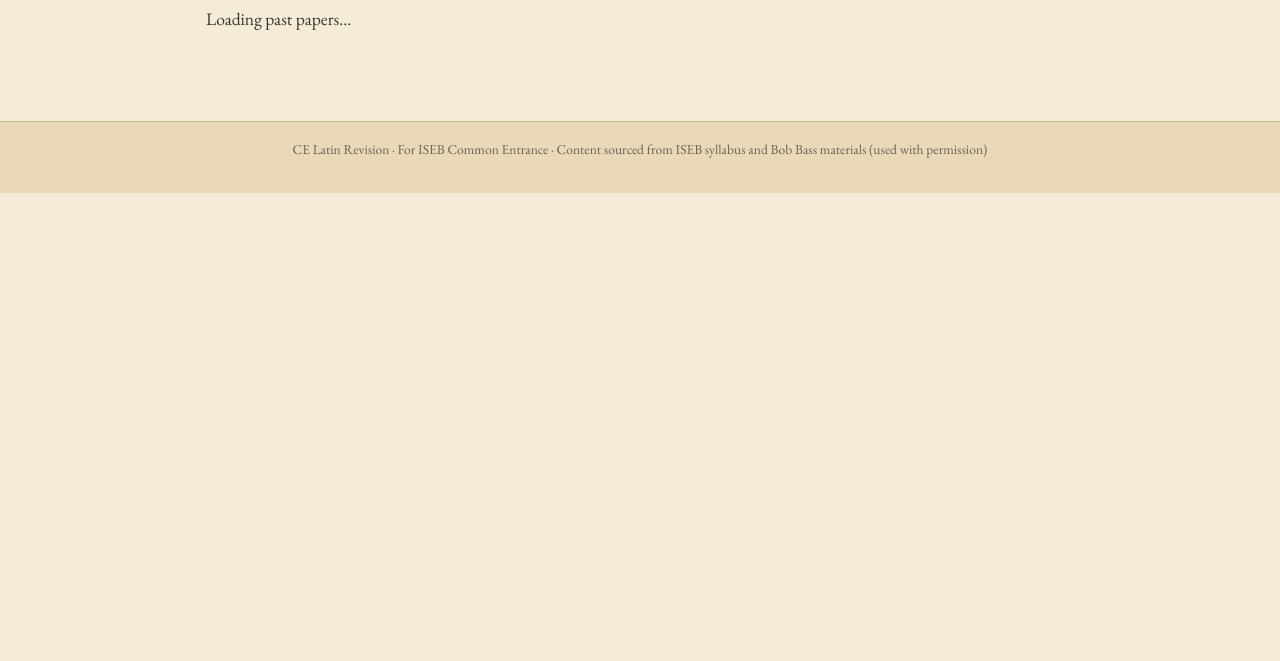
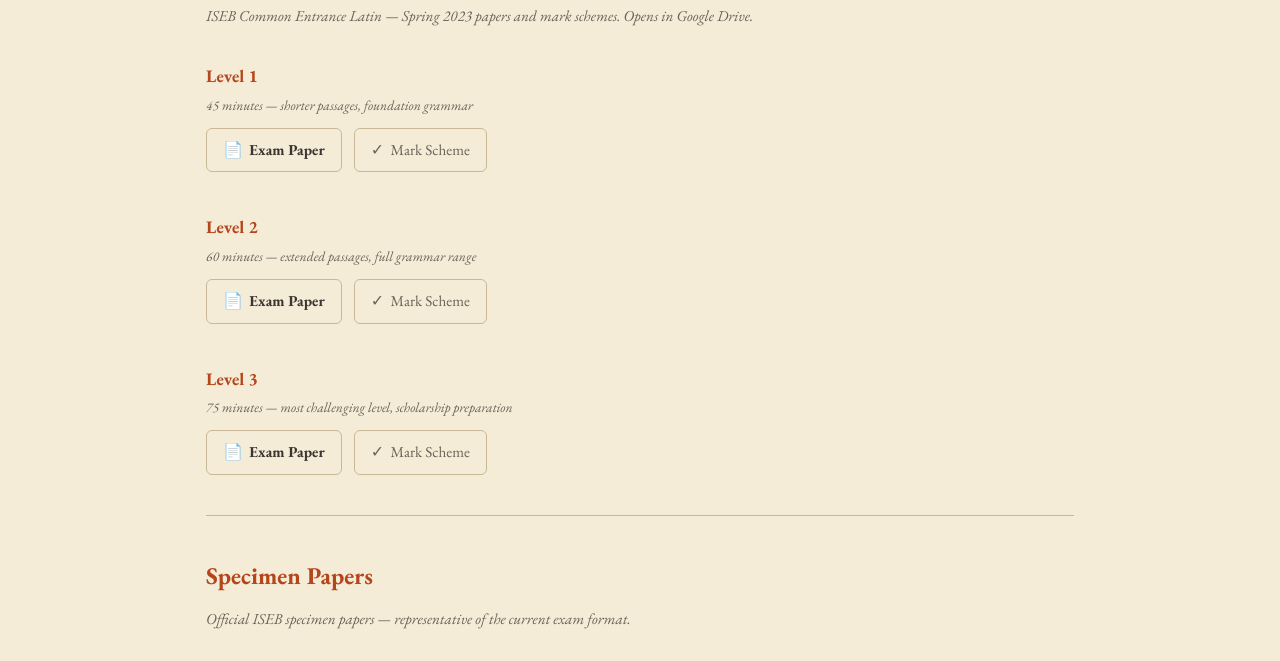
Before and after one commit to joshlamb9-tech/Latin-Revision, a plain HTML site: page papers.html in a window 1280 px wide. Shown: the part 122-783 px from the top of the page. Drawn offline with nearby package versions, Linux system fonts and the light colour scheme.

Commit message:
feat(04-02): add Specimen Papers section to papers.html
- Added hr separator between Spring 2023 and specimen sections
- Added h2 heading 'Specimen Papers' with papers-intro paragraph
- Added styled 'coming soon' notice (no broken links — no specimens available yet)
- Spring 2023 section unchanged

```diff
--- a/papers.html
+++ b/papers.html
@@ -11,6 +11,64 @@
   <link rel="preconnect" href="https://fonts.gstatic.com" crossorigin>
   <link href="https://fonts.googleapis.com/css2?family=EB+Garamond:ital,wght@0,400;0,500;0,700;1,400&display=swap" rel="stylesheet">
   <link rel="stylesheet" href="css/style.css">
+  <style>
+    .papers-intro {
+      font-style: italic;
+      color: var(--color-stone-light);
+      margin-bottom: 2rem;
+      font-size: 0.95rem;
+    }
+    .papers-level {
+      margin-bottom: 2.5rem;
+    }
+    .papers-level-title {
+      font-size: 1.1rem;
+      font-weight: 700;
+      color: var(--color-terracotta);
+      margin-bottom: 0.2rem;
+    }
+    .papers-level-meta {
+      font-size: 0.85rem;
+      color: var(--color-stone-light);
+      font-style: italic;
+      margin-bottom: 0.75rem;
+    }
+    .papers-links {
+      display: flex;
+      gap: 0.75rem;
+      flex-wrap: wrap;
+    }
+    .papers-link {
+      display: inline-flex;
+      align-items: center;
+      gap: 0.4rem;
+      padding: 0.5rem 1rem;
+      border: 1.5px solid var(--color-border);
+      border-radius: 6px;
+      font-family: 'EB Garamond', serif;
+      font-size: 0.95rem;
+      font-weight: 700;
+      color: var(--color-stone);
+      text-decoration: none;
+      transition: background 0.15s, border-color 0.15s, color 0.15s;
+    }
+    .papers-link:hover {
+      background: var(--color-parchment-dark);
+      border-color: var(--color-terracotta);
+      color: var(--color-terracotta);
+    }
+    .papers-link.mark-scheme {
+      font-weight: 400;
+      color: var(--color-stone-light);
+    }
+    .papers-link.mark-scheme:hover {
+      color: var(--color-terracotta);
+    }
+    .papers-icon {
+      font-size: 1rem;
+      flex-shrink: 0;
+    }
+  </style>
 </head>
 <body>
   <header class="site-header">
@@ -34,7 +92,54 @@
   </header>
   <main id="app">
     <h1>Past Papers</h1>
-    <p>Loading past papers&hellip;</p>
+    <p class="papers-intro">ISEB Common Entrance Latin &mdash; Spring 2023 papers and mark schemes. Opens in Google Drive.</p>
+
+    <div class="papers-level">
+      <div class="papers-level-title">Level 1</div>
+      <div class="papers-level-meta">45 minutes &mdash; shorter passages, foundation grammar</div>
+      <div class="papers-links">
+        <a class="papers-link" href="https://drive.google.com/file/d/11_8xw55VasORP_ZafVSxyqZ9i_qW0zyF/view" target="_blank" rel="noopener">
+          <span class="papers-icon">&#x1F4C4;</span> Exam Paper
+        </a>
+        <a class="papers-link mark-scheme" href="https://drive.google.com/file/d/1CVj5mWO9nuGHsNosgr_2nRWtxCfolDgE/view" target="_blank" rel="noopener">
+          <span class="papers-icon">&#x2713;</span> Mark Scheme
+        </a>
+      </div>
+    </div>
+
+    <div class="papers-level">
+      <div class="papers-level-title">Level 2</div>
+      <div class="papers-level-meta">60 minutes &mdash; extended passages, full grammar range</div>
+      <div class="papers-links">
+        <a class="papers-link" href="https://drive.google.com/file/d/1oQqjJvoMvHxLyd6kJN-UgrTv4JcfoZez/view" target="_blank" rel="noopener">
+          <span class="papers-icon">&#x1F4C4;</span> Exam Paper
+        </a>
+        <a class="papers-link mark-scheme" href="https://drive.google.com/file/d/1Vl1ge_qtM0LuaQk2pBaO1B8_bNgWyqK5/view" target="_blank" rel="noopener">
+          <span class="papers-icon">&#x2713;</span> Mark Scheme
+        </a>
+      </div>
+    </div>
+
+    <div class="papers-level">
+      <div class="papers-level-title">Level 3</div>
+      <div class="papers-level-meta">75 minutes &mdash; most challenging level, scholarship preparation</div>
+      <div class="papers-links">
+        <a class="papers-link" href="https://drive.google.com/file/d/1WeaFeSi5K7FEgphgWzP_P7K1jRUYmPKG/view" target="_blank" rel="noopener">
+          <span class="papers-icon">&#x1F4C4;</span> Exam Paper
+        </a>
+        <a class="papers-link mark-scheme" href="https://drive.google.com/file/d/1a1Ssz8BmbSqw-pbnnsD5N_KwwiY_H0bD/view" target="_blank" rel="noopener">
+          <span class="papers-icon">&#x2713;</span> Mark Scheme
+        </a>
+      </div>
+    </div>
+    <hr style="border: none; border-top: 1px solid var(--color-border); margin: 2.5rem 0;">
+
+    <h2>Specimen Papers</h2>
+    <p class="papers-intro">Official ISEB specimen papers &mdash; representative of the current exam format.</p>
+
+    <div style="background: var(--color-parchment-dark); border: 1.5px solid var(--color-border); border-radius: 8px; padding: 1.25rem 1.5rem; color: var(--color-stone-light); font-style: italic; font-size: 0.95rem;">
+      Specimen papers coming soon &mdash; check back before your exam.
+    </div>
   </main>
   <footer class="site-footer">
     <p>CE Latin Revision &middot; For ISEB Common Entrance &middot; Content sourced from ISEB syllabus and Bob Bass materials (used with permission)</p>
```
